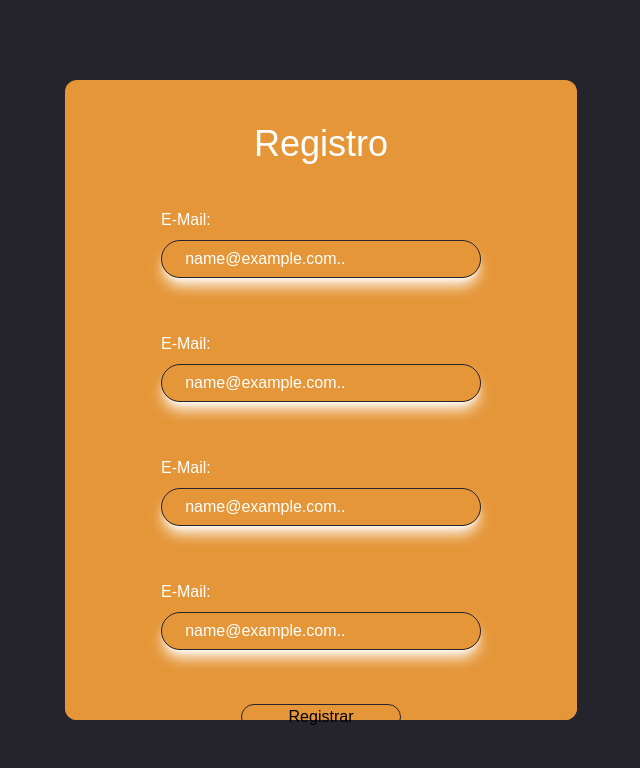
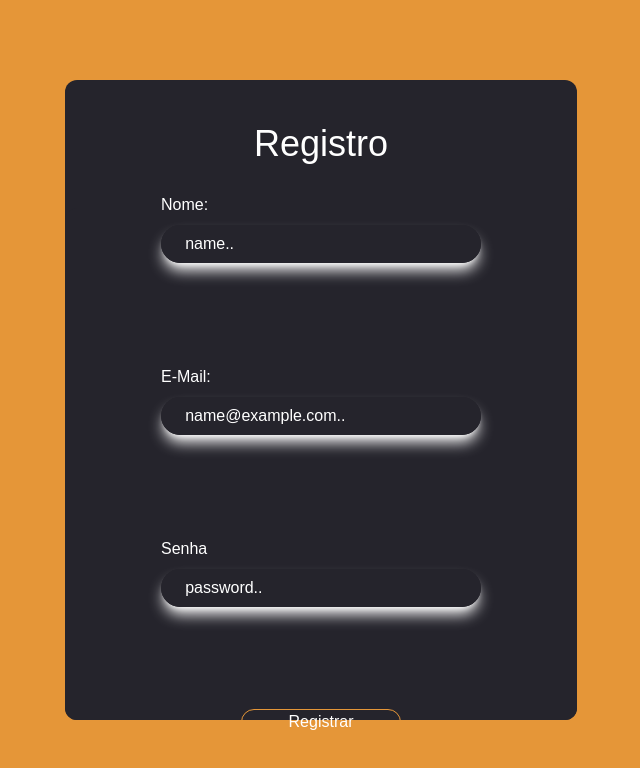
Before and after one commit to Gabistakk/app-academia, a React (Create React App) app in the folder clientwb/: page / in a window 1280 px wide. Shown: the top 768 px of the page, without its empty margins (319-959 px from the left). Built offline with nearby package versions, Linux system fonts and the light colour scheme.

Commit message:
tela de registro att

```diff
--- a/clientwb/src/Routes/index.jsx
+++ b/clientwb/src/Routes/index.jsx
@@ -7,6 +7,7 @@ import Dietas from '../pages/Dietas'
 import Resultados from '../pages/Resultados'
 import Registro from '../pages/Registro'
 import Login from '../pages/Login'
+import Peso from '../pages/Peso'
 
 export default function MinhasRotas() {
   return (
@@ -15,6 +16,7 @@ export default function MinhasRotas() {
     <Routes>
 
       <Route path='/' element={<Registro/>}/>
+      <Route path='/peso' element={<Peso/>}/>
       <Route path='/login' element={<Login/>}/>
       <Route path='/exercicios' element={<Exercicios/>}/>
       <Route path='/Meta' element={<Metas/>}/>
--- a/clientwb/src/pages/Dietas/index.jsx
+++ b/clientwb/src/pages/Dietas/index.jsx
@@ -1,21 +1,15 @@
 import { useState } from "react";
 
 function App() {
-  const [food1, setFood1] = useState("");
   const [food2, setFood2] = useState("");
-  const [food3, setFood3] = useState("");
 
-  const handleFood1Change = (e) => {
-    setFood1(e.target.value);
-  };
+
 
   const handleFood2Change = (e) => {
     setFood2(e.target.value);
   };
 
-  const handleFood3Change = (e) => {
-    setFood3(e.target.value);
-  };
+
 
   return (
     <div className="w-screen h-screen bg-fundo2 overflow-hidden flex justify-center items-center flex-col">
--- a/clientwb/src/pages/Exercicios/index.jsx
+++ b/clientwb/src/pages/Exercicios/index.jsx
@@ -1,7 +1,49 @@
-import React from 'react'
+import React, { useState } from 'react';
 
 export default function Exercicios() {
+  const [exercicios, setExercicios] = useState([
+    { id: 1, nome: 'Exercício 1', concluido: false },
+    { id: 2, nome: 'Exercício 2', concluido: false },
+    { id: 3, nome: 'Exercício 3', concluido: false },
+    { id: 4, nome: 'Exercício 4', concluido: false },
+    { id: 5, nome: 'Exercício 5', concluido: false },
+  ]);
+
+  const exercicoConcluido = (id) => {
+    setExercicios((prevExercicios) =>
+      prevExercicios.map((exercicio) =>
+        exercicio.id === id
+          ? { ...exercicio, concluido: !exercicio.concluido }
+          : exercicio
+      )
+    );
+  };
+
   return (
-    <div>Exercicios</div>
-  )
+    <div className="w-screen h-screen bg-fundo2 flex  justify-center items-center flex-col gap-10">
+      <div>
+        <h1 className='text-5xl'>Exercicios</h1>
+      </div>
+      <div className="bg-fundo1 rounded-xl  w-[30%] h-[50%] flex flex-col p-10">
+        <h1 className="text-4xl text-white mb-4">Lista de Exercícios</h1>
+        <ul className='flex flex-col gap-10  h-[90%] justify-center'>
+          {exercicios.map((exercicio) => (
+            <li key={exercicio.id} className="text-xl">
+              <label className="flex items-center justify-between  text-white ">
+                <div>
+                <input
+                  type="checkbox"
+                  checked={exercicio.concluido}
+                  onChange={() => exercicoConcluido(exercicio.id)}
+                  className="mr-2"
+                />
+                {exercicio.nome}
+                </div>
+              </label>
+            </li>
+          ))}
+        </ul>
+      </div>
+    </div>
+  );
 }
--- /dev/null
+++ b/clientwb/src/pages/Peso/index.jsx
@@ -0,0 +1,47 @@
+import React, { useState } from 'react'
+
+export default function Peso() {
+    const [peso, setPeso] = useState(null);
+
+
+
+    const handlePesoChange = (e) => {
+        setPeso(e.target.value);
+    };
+
+
+
+    return (
+      <div className="w-screen h-screen bg-fundo2 overflow-hidden flex justify-center items-center flex-col">
+        <div className=" w-[100%] h-[10%]">
+        <h1 className="text-center text-5xl">Peso</h1>
+        </div>
+        <div className="w-1/2 h-[60%] bg-fundo1 rounded-xl flex flex-col items-center justify-around">
+          <section className="testo w-[100%] flex justify-center items-center">
+            <h1 className="text-white text-3xl">Digite quantos kilos você pesa</h1>
+          </section>
+          <section className="input w-[100%] flex  justify-center items-center">
+
+            <div className="w-1/3">
+              <input
+                type="text"
+                className="w-full h-12 text-xl bg-fundo2 rounded-xl px-4 py-2 text-white focus:outline-none placeholder:text-black"
+                placeholder="Peso Kg.."
+                value={peso}
+                onChange={handlePesoChange}
+              />
+            </div>
+
+          </section>
+          <section className="botaSection ">
+            <button
+              type="submit"
+              className="text-white border-white rounded-full border-[1px] h-[4vh] w-[20vh] transition  hover:bg-fundo2"
+            >
+              Enviar
+            </button>
+          </section>
+        </div>
+      </div>
+    );
+  }
--- a/clientwb/src/pages/Registro/index.jsx
+++ b/clientwb/src/pages/Registro/index.jsx
@@ -1,25 +1,44 @@
-import React from "react";
+import React, { useState } from "react";
 
 export default function Registro() {
+
+  const [formaData,setFormdata] = useState({
+    email : "",
+    senha : "",
+    nome : ""
+  })
+
+  const handleInputChange = (e) => {
+    const { name, value } = e.target;
+    setFormdata((data) => ({
+      ...data,
+      [name]: value,
+    }));
+  };
+
+
+
   return (
-    <div className="w-[100%] h-[100vh] overflow-hidden bg-fundo1 flex justify-center items-center">
-      <div className="w-[40%] h-[80%] bg-fundo2 rounded-xl flex flex-col items-center justify-center">
+    <div className="w-[100%] h-[100vh] overflow-hidden bg-fundo2 flex justify-center items-center">
+      <div className="w-[40%] h-[80%] bg-fundo1 rounded-xl flex flex-col items-center justify-center">
         <div className="h-[20%] w-[100%] text-center flex items-center justify-center">
           <h1 className="text-4xl text-white">Registro</h1>
         </div>
-        <form className="h-[80%] w-[100%] flex flex-col   justify-start gap-12 items-center bg-fundo2 rounded-xl">
+        <form className="h-[80%] w-[100%] flex flex-col   justify-center gap-24 items-center bg-fundo1 rounded-xl">
           <div className="flex flex-col gap-2">
             <div>
               <label htmlFor="ip1" className="text-white">
-                E-Mail:
+                Nome:
               </label>
             </div>
             <div className="w-[40vh] border-fundo1 border-[1px] flex items-center justify-center h-[50%] rounded-full transition shadow-white shadow-lg hover:shadow-lg  ">
               <input
                 type="text"
-                name="email"
-                placeholder="name@example.com.."
-                className="w-[93%] rounded-full h-[60%] border-white outline-0 bg-transparent p-3 placeholder:text-white"
+                name="nome"
+                value={formaData.nome}
+                onChange={handleInputChange}
+                placeholder="name.."
+                className="w-[93%] text-white rounded-full h-[60%] border-white outline-0 bg-transparent p-3 placeholder:text-white"
               />
             </div>
           </div>
@@ -34,8 +53,10 @@ export default function Registro() {
               <input
                 type="text"
                 name="email"
+                value={formaData.email}
+                onChange={handleInputChange}
                 placeholder="name@example.com.."
-                className="w-[93%] rounded-full h-[60%] border-white outline-0 bg-transparent p-3 placeholder:text-white"
+                className="w-[93%] text-white  rounded-full h-[60%] border-white outline-0 bg-transparent p-3 placeholder:text-white"
               />
             </div>
           </div>
@@ -43,37 +64,25 @@ export default function Registro() {
           <div className="flex flex-col gap-2">
             <div>
               <label htmlFor="ip1" className="text-white">
-                E-Mail:
+                Senha
               </label>
             </div>
             <div className="w-[40vh] border-fundo1 border-[1px] flex items-center justify-center h-[50%] rounded-full transition shadow-white shadow-lg hover:shadow-lg  ">
               <input
                 type="text"
-                name="email"
-                placeholder="name@example.com.."
-                className="w-[93%] rounded-full h-[60%] border-white outline-0 bg-transparent p-3 placeholder:text-white"
+                name="senha"
+                value={formaData.senha}
+                onChange={handleInputChange}
+                placeholder="password.."
+                className="w-[93%] text-white  rounded-full h-[60%] border-white outline-0 bg-transparent p-3 placeholder:text-white"
               />
             </div>
           </div>
 
-          <div className="flex flex-col gap-2">
-            <div>
-              <label htmlFor="ip1" className="text-white">
-                E-Mail:
-              </label>
-            </div>
-            <div className="w-[40vh] border-fundo1 border-[1px] flex items-center justify-center h-[50%] rounded-full transition shadow-white shadow-lg hover:shadow-lg  ">
-              <input
-                type="text"
-                name="email"
-                placeholder="name@example.com.."
-                className="w-[93%] rounded-full h-[60%] border-white outline-0 bg-transparent p-3 placeholder:text-white"
-              />
-            </div>
-          </div>
+
           <button
             type="submit"
-            className="border-fundo1 rounded-full border-[1px] h-[4vh] w-[20vh] transition hover:text-white hover:bg-rose-500"
+            className="border-fundo2 text-white rounded-full border-[1px] h-[4vh] w-[20vh] transition hover:text-white hover:bg-fundo2"
           >
             Registrar
           </button>
```
Also changed, not shown: clientwb/src/pages/Resultados/index.jsx (+61 -3 lines).
